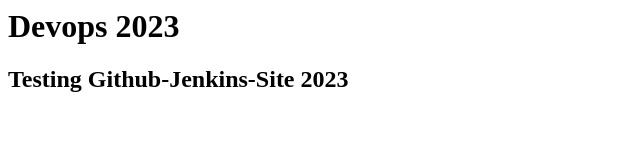
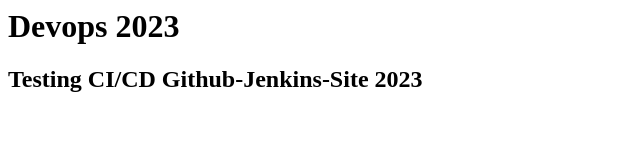
Before and after one commit to andrus-code/github-jenkins-apache, a plain HTML site: page index.html in a window 1280 px wide. Shown: the whole page, without its empty margins (0-640 px from the left). Drawn offline with Linux system fonts and the light colour scheme.

Commit message:
Update index.html

```diff
--- a/index.html
+++ b/index.html
@@ -4,6 +4,6 @@
  </head>
  <body>
     <h1> Devops 2023</h1>
-     <h2> Testing Github-Jenkins-Site 2023</h2>
+     <h2> Testing CI/CD Github-Jenkins-Site 2023</h2>
  </body>
 </html>
```
